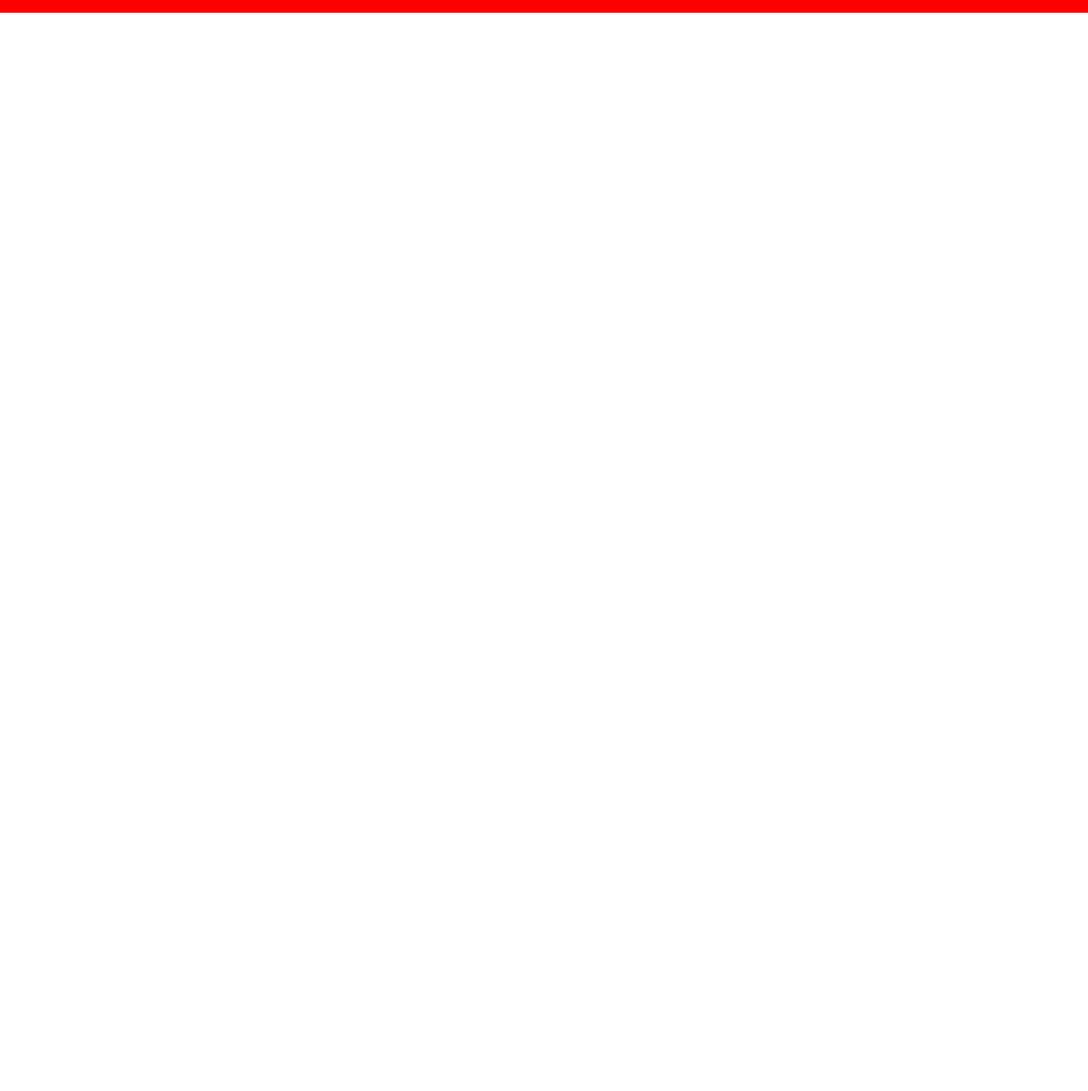
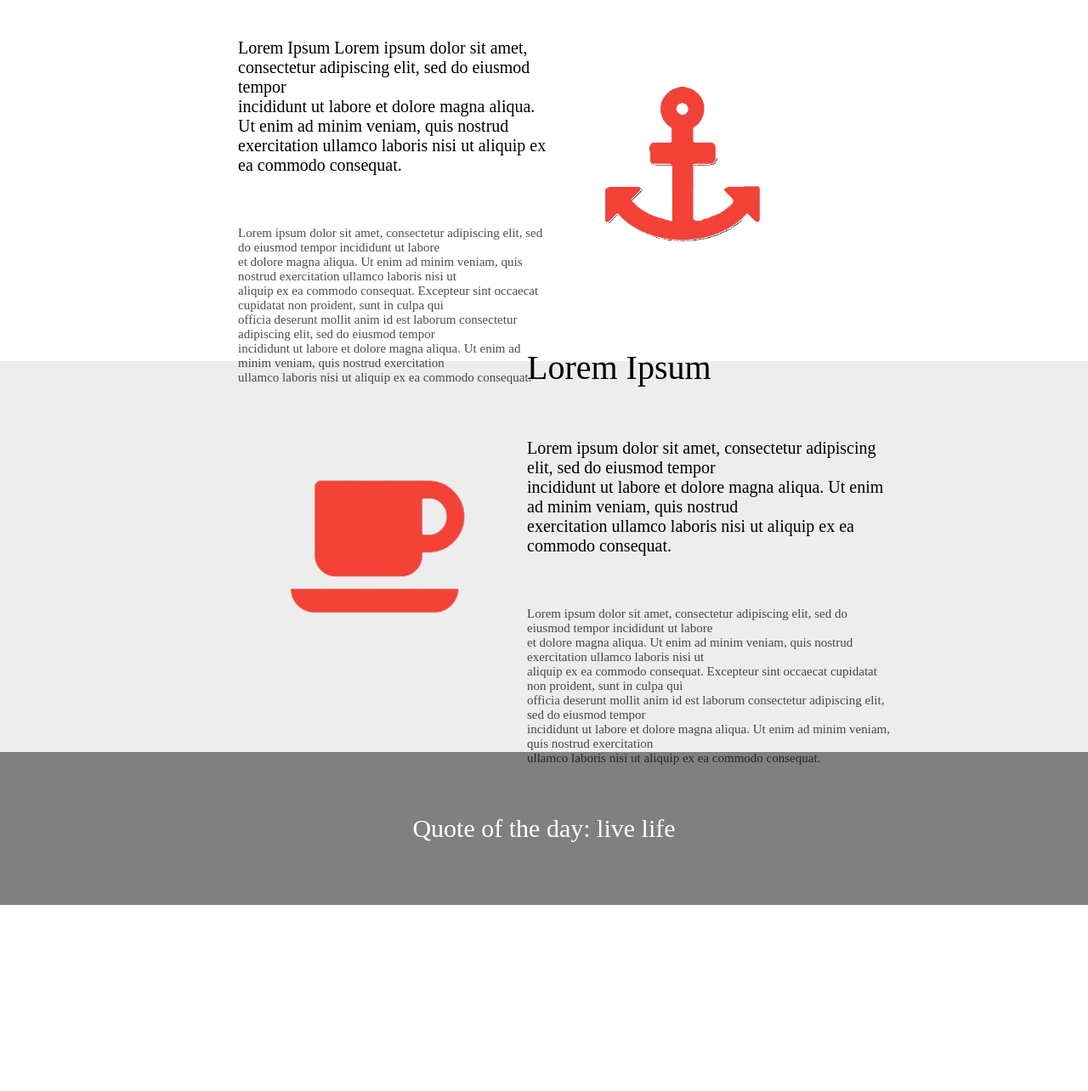
Before and after one commit to tyuhe1/webtest1, a plain HTML site: page index.html in a window 1280 px wide. Shown: the part 495-1779 px from the top of the page at 85% size. Before the commit the page ends 800 px from the top, so only its background shows below. Drawn offline with Linux system fonts and the light colour scheme.

Commit message:
final project

```diff
--- a/index.html
+++ b/index.html
@@ -9,7 +9,7 @@
 <body>
     <header>
         <ul>
-            <a href="">Home</a>
+            <a href="#">Home</a>
             <a href="">Link1</a>
             <a href="">Link2</a>
             <a href="">Link3</a>
@@ -22,5 +22,30 @@
         <p>Template by Taha</p>
         <p><a href="">Get Started</a></p>
     </div>
+
+    <div class="lorem">
+        <div>
+            <p>Lorem Ipsum</p>
+            <p>Lorem Ipsum
+Lorem ipsum dolor sit amet, consectetur adipiscing elit, sed do eiusmod tempor <br>incididunt ut labore et dolore magna aliqua. Ut enim ad minim veniam, quis nostrud <br>exercitation ullamco laboris nisi ut aliquip ex ea commodo consequat.</p>
+            <p>Lorem ipsum dolor sit amet, consectetur adipiscing elit, sed do eiusmod tempor incididunt ut labore<br> et dolore magna aliqua. Ut enim ad minim veniam, quis nostrud exercitation ullamco laboris nisi ut<br> aliquip ex ea commodo consequat. Excepteur sint occaecat cupidatat non proident, sunt in culpa qui<br> officia deserunt mollit anim id est laborum consectetur adipiscing elit, sed do eiusmod tempor <br>incididunt ut labore et dolore magna aliqua. Ut enim ad minim veniam, quis nostrud exercitation<br> ullamco laboris nisi ut aliquip ex ea commodo consequat.</p>
+        </div>
+        <img src="img/Screenshot__131_-removebg-preview.png" alt="haha">
+    </div>
+
+    <div class="chai">
+        <img src="img/Screenshot__132_-removebg-preview.png" alt="livan">
+        <div>
+            <p>Lorem Ipsum</p>
+            <p>Lorem ipsum dolor sit amet, consectetur adipiscing elit, sed do eiusmod tempor <br>incididunt ut labore et dolore magna aliqua. Ut enim ad minim veniam, quis nostrud<br> exercitation ullamco laboris nisi ut aliquip ex ea commodo consequat.</p>
+            <p>Lorem ipsum dolor sit amet, consectetur adipiscing elit, sed do eiusmod tempor incididunt ut labore<br> et dolore magna aliqua. Ut enim ad minim veniam, quis nostrud exercitation ullamco laboris nisi ut<br> aliquip ex ea commodo consequat. Excepteur sint occaecat cupidatat non proident, sunt in culpa qui<br> officia deserunt mollit anim id est laborum consectetur adipiscing elit, sed do eiusmod tempor<br> incididunt ut labore et dolore magna aliqua. Ut enim ad minim veniam, quis nostrud exercitation<br> ullamco laboris nisi ut aliquip ex ea commodo consequat.</p>
+        </div>
+    </div>
+
+    <div class="footer">
+        <p>Quote of the day: live life</p>
+    </div>
+
+    <div class="footer2"></div>
 </body>
 </html>
--- a/style.css
+++ b/style.css
@@ -4,11 +4,12 @@ a{
 
 
 header{
-background-color: rgb(253, 56, 56);
+background-color: rgb(255, 53, 53);
 height: 50px;
+width: 100%;
 display: flex;
 align-items: center;
-position: sticky;
+position: fixed;
 box-shadow: 0 4px 2px -2px gray;
 }
 
@@ -55,7 +56,7 @@ header>ul>:first-child:hover{
 }
 
 .start{
-    background-color: red;
+    background-color: rgb(255, 55, 55);
     height: 460px;
     display: flex;
     justify-content: center;
@@ -79,3 +80,72 @@ header>ul>:first-child:hover{
 .start>p>a{
     color: white;
 }
+
+.lorem{
+    height: 460px;
+    background-color: white;
+    display: flex;
+    justify-content: space-around;
+    align-items: center;
+}
+.lorem>div>p{
+    padding: 30px;
+    font-size: 20px;
+}
+.lorem>div>p:first-child{
+    font-size: 40px;
+}
+.lorem>div>p:last-child{
+    font-size: 15px;
+    opacity: 70%;
+}
+.lorem>div>p{
+    margin-left: 250px;
+}
+.lorem>img{
+    width: 250px;
+    margin-right: 350px;
+}
+.chai{
+    height: 460px;
+    background-color: rgb(237, 237, 237);
+    display: flex;
+    justify-content: space-around;
+    align-items: center;
+}
+.chai>div>p{
+    padding: 30px;
+    font-size: 20px;
+
+}
+.chai>div>p:first-child{
+    font-size: 40px;
+}
+.chai>div>p:last-child{
+    font-size: 15px;
+    opacity: 70%;
+}
+.chai>img{
+    margin-left: 300px;
+    width: 290px;
+}
+.chai>div>p{
+    margin-right:200px ;
+}
+.footer{
+    width: 100%;
+    height: 180px;
+    background-color: grey;
+    display: flex;
+    justify-content: center;
+    align-items: center;
+
+}
+.footer>p{
+    font-size: 30px;
+    color: white;
+}
+.footer2{
+    width: 100%;
+    height: 230px;
+}
```
Also changed, not shown: img/Screenshot (131).jpg (added), img/Screenshot__131_-removebg-preview.png (added), img/Screenshot__132_-removebg-preview.png (added).
